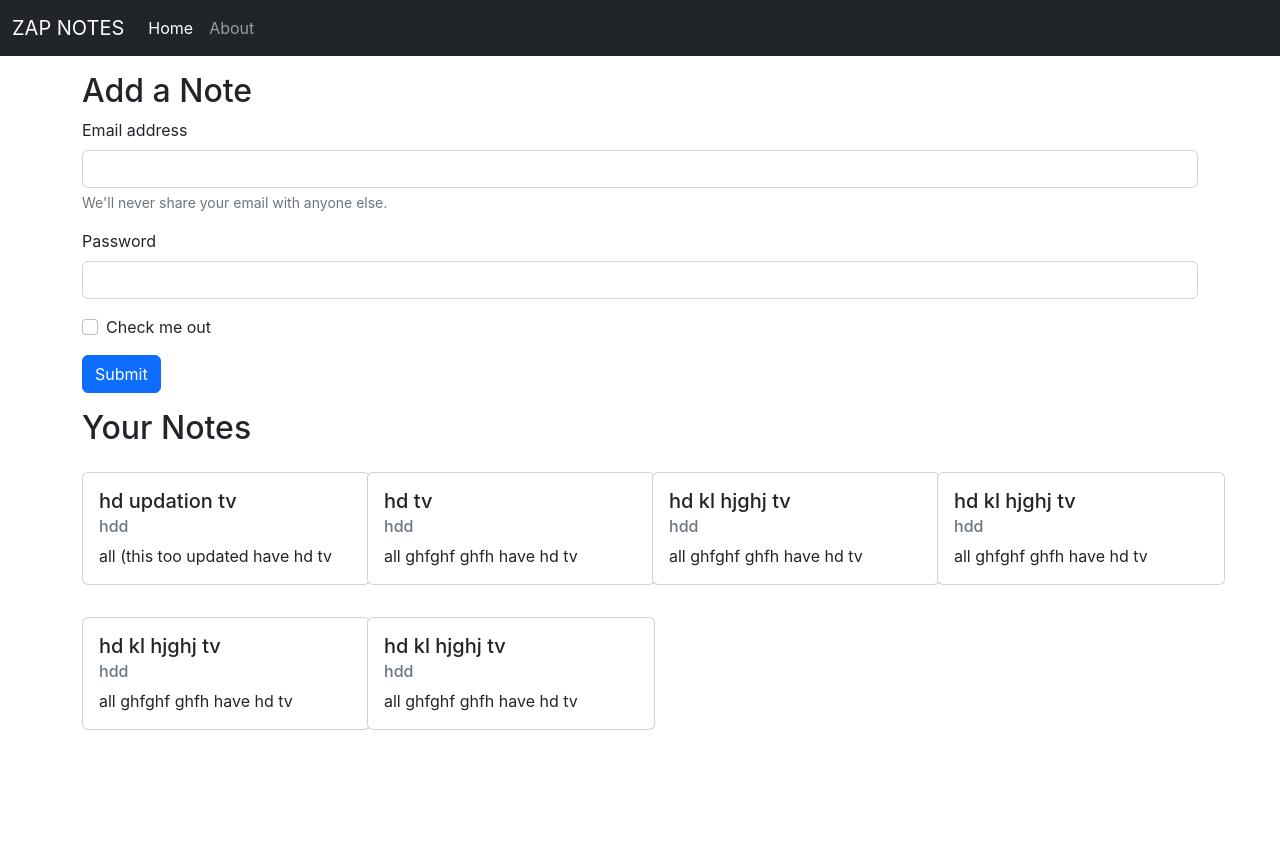
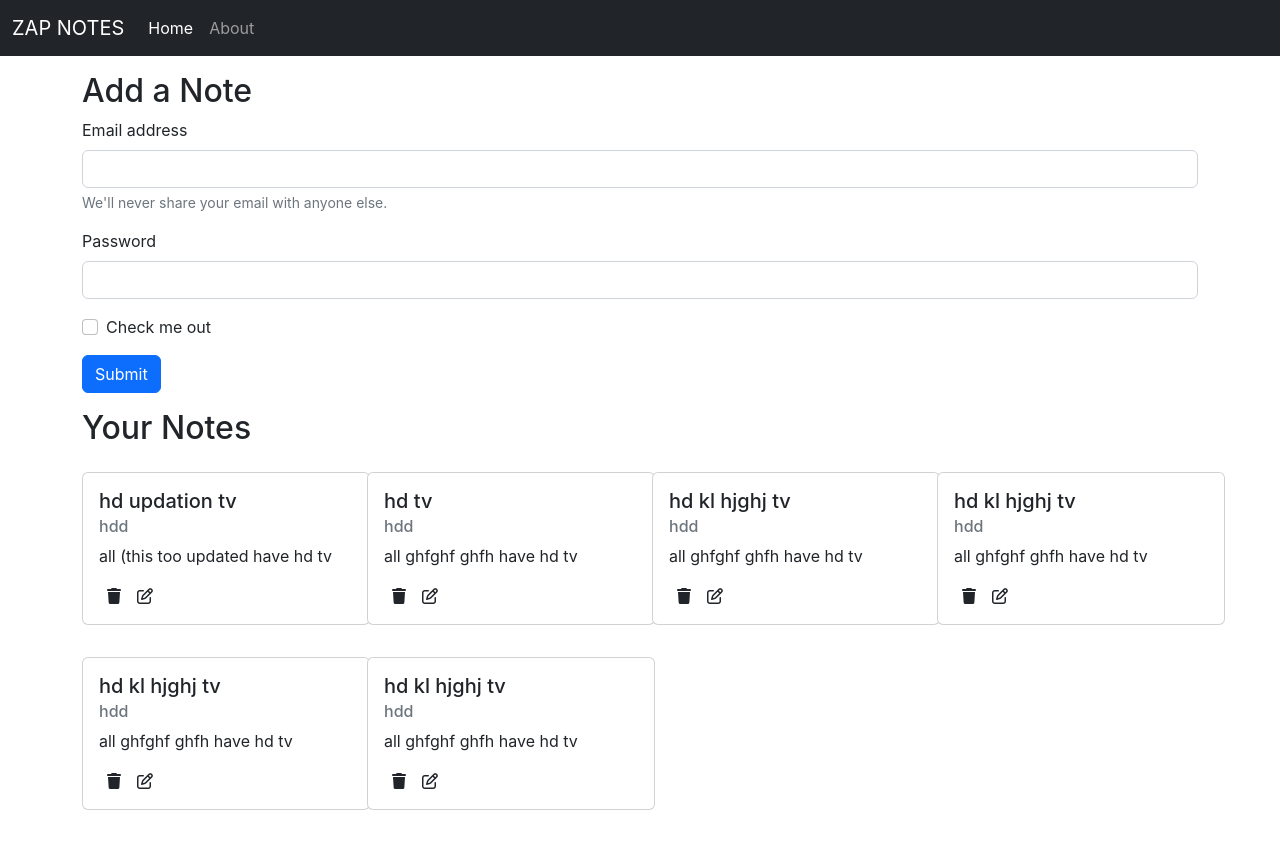
Before and after one commit to Umang375/Zap_Notes, a React (Create React App) app: page /home in a window 1280 px wide. Before the commit the page ends 800 px from the top, so only its background shows below. Built offline with nearby package versions, Linux system fonts and the light colour scheme.

Commit message:
added delete and edit icons

```diff
--- a/public/index.html
+++ b/public/index.html
@@ -17,6 +17,7 @@
   <body>
     <noscript>You need to enable JavaScript to run this app.</noscript>
     <div id="root"></div>
+    <script src="https://kit.fontawesome.com/2a5bbe28b5.js" crossorigin="anonymous"></script>
     <script src="https://cdn.jsdelivr.net/npm/bootstrap@5.2.2/dist/js/bootstrap.bundle.min.js" integrity="sha384-OERcA2EqjJCMA+/3y+gxIOqMEjwtxJY7qPCqsdltbNJuaOe923+mo//f6V8Qbsw3" crossorigin="anonymous"></script>
   </body>
 </html>
--- a/src/components/NoteItem.js
+++ b/src/components/NoteItem.js
@@ -11,6 +11,8 @@ const NoteItem = (props) => {
           <p className="card-text">
             {note.description}
           </p>
+          <i className="fa-solid fa-trash mx-2"></i>
+          <i className="fa-regular fa-pen-to-square mx-2"></i>
         </div>
       </div>
     </div>
--- a/src/components/Notes.js
+++ b/src/components/Notes.js
@@ -11,7 +11,7 @@ const Notes = () => {
       <h2>Your Notes</h2>
 
       {notes.map((note) => {
-        return <NoteItem note={note} />;
+        return <NoteItem key={note._id} note={note} />;
       })}
     </div>
   );
--- a/src/context/NoteState.js
+++ b/src/context/NoteState.js
@@ -6,7 +6,7 @@ const NoteState = (props) => {
     const notesInital=[
 
             {
-              "_id": "6363ee2dd369c931e47e98d6",
+              "_id": "6363eeg2dd369c931e47e98d6",
               "user": "635c38ec55cd5c2420f33322",
               "title": "hd updation tv",
               "description": "all (this too updated have hd tv",
@@ -15,7 +15,7 @@ const NoteState = (props) => {
               "__v": 0
             },
             {
-              "_id": "63668e2c4257880f6d64d27c",
+              "_id": "63668e2t4257880f6d64d27c",
               "user": "635c38ec55cd5c2420f33322",
               "title": "hd tv",
               "description": "all  ghfghf ghfh have hd tv",
@@ -24,7 +24,7 @@ const NoteState = (props) => {
               "__v": 0
             },
             {
-              "_id": "63668e2f4257880f6d64d27e",
+              "_id": "63668e2f4s257880f6d64d27e",
               "user": "635c38ec55cd5c2420f33322",
               "title": "hd kl hjghj tv",
               "description": "all  ghfghf ghfh have hd tv",
@@ -33,7 +33,7 @@ const NoteState = (props) => {
               "__v": 0
             },
             {
-              "_id": "63668e2f4257880f6d64d280",
+              "_id": "63668e2f425a7880f6d64d280",
               "user": "635c38ec55cd5c2420f33322",
               "title": "hd kl hjghj tv",
               "description": "all  ghfghf ghfh have hd tv",
@@ -42,7 +42,7 @@ const NoteState = (props) => {
               "__v": 0
             },
             {
-              "_id": "63668e304257880f6d64d282",
+              "_id": "63668e30425h7880f6d64d282",
               "user": "635c38ec55cd5c2420f33322",
               "title": "hd kl hjghj tv",
               "description": "all  ghfghf ghfh have hd tv",
@@ -51,7 +51,7 @@ const NoteState = (props) => {
               "__v": 0
             },
             {
-              "_id": "63668e474257880f6d64d284",
+              "_id": "63668e47b4257880f6d64d284",
               "user": "635c38ec55cd5c2420f33322",
               "title": "hd kl hjghj tv",
               "description": "all  ghfghf ghfh have hd tv",
--- a/src/index.css
+++ b/src/index.css
@@ -11,3 +11,7 @@ code {
   font-family: source-code-pro, Menlo, Monaco, Consolas, 'Courier New',
     monospace;
 }
+
+i{
+  cursor: pointer;
+}
```
Also changed, not shown: src/components/Alert.js (added).
